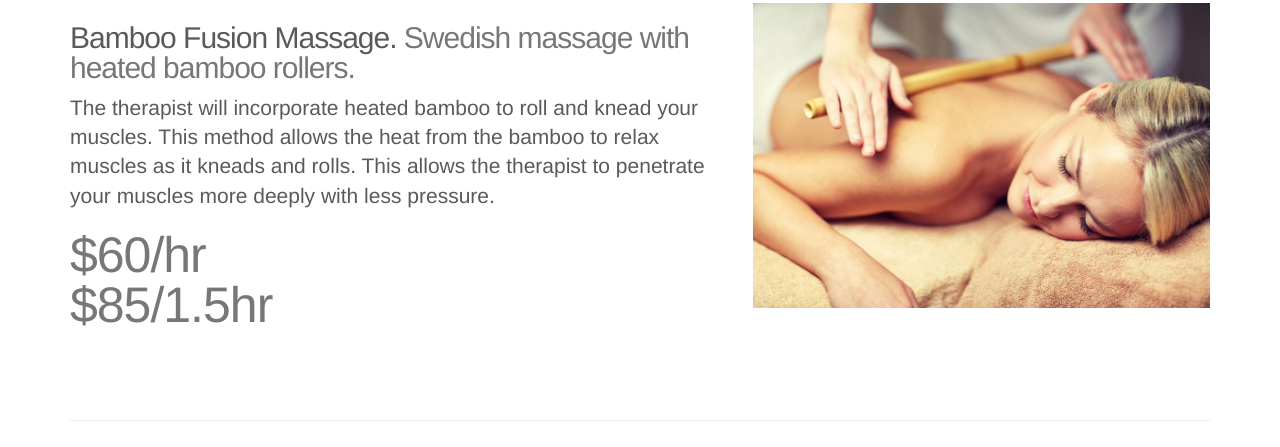
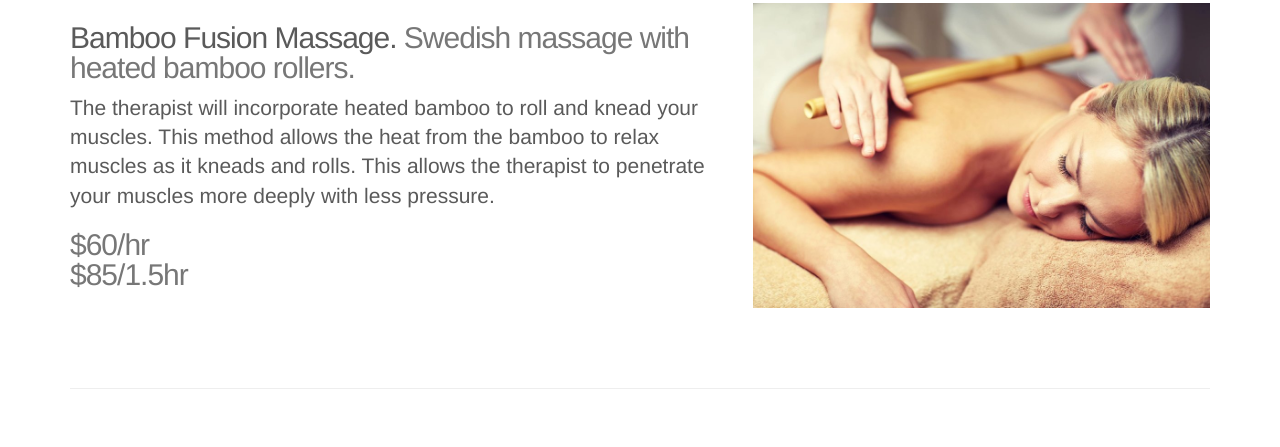
Before and after one commit to wmoik/will, a plain HTML site: page index.html in a window 1280 px wide. Shown: the part 3505-3952 px from the top of the page. Drawn offline with nearby package versions, Linux system fonts and the light colour scheme.

Commit message:
Pricing font size bug fix 2

```diff
--- a/index.html
+++ b/index.html
@@ -226,7 +226,7 @@
         <div class="col-md-7">
           <h2 class="featurette-price" id="Bamboo">Bamboo Fusion Massage. <span class="text-muted">Swedish massage with heated bamboo rollers.</span></h2>
           <p class="lead">The therapist will incorporate heated bamboo to roll and knead your muscles. This method allows the heat from the bamboo to relax muscles as it kneads and rolls. This allows the therapist to penetrate your muscles more deeply with less pressure. </p>
-          <h2 class="featurette-heading text-muted">$60/hr<br \>$85/1.5hr</span></h2>
+          <h2 class="featurette-price text-muted">$60/hr<br \>$85/1.5hr</span></h2>
         </div>
         <div class="col-md-5">
           <img class="featurette-image img-responsive center-block" src="Images/bamboo-fusion-massage.jpg" alt="Generic placeholder image">
```
